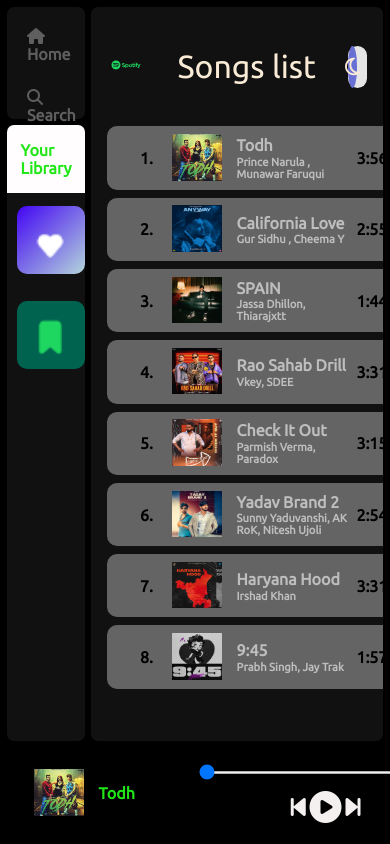
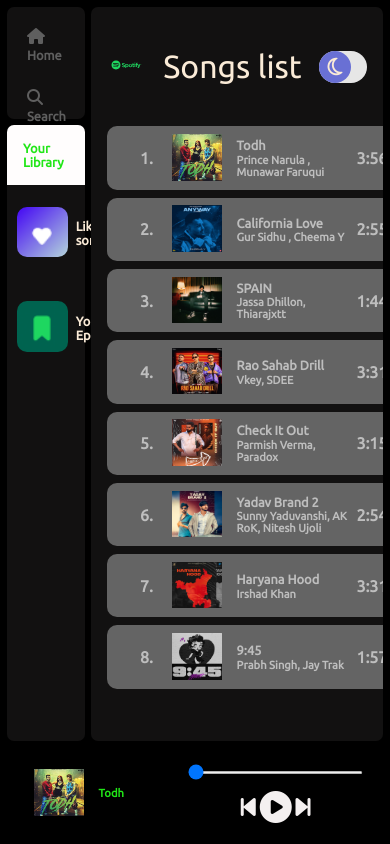
Before and after one commit to KRISHvaswani26/My_Soptify, a plain HTML site: page index.html in a window 390 px wide. Drawn offline with Linux system fonts and the light colour scheme.

Commit message:
Update style.css

```diff
--- a/style.css
+++ b/style.css
@@ -84,11 +84,6 @@ body
 {
     font-size: 0.7rem;
 }
-.singer_name:hover
-{
-    font-style: underline;
-}
-
 
 /* -------------------------------------------MAIN SEEK BAR WORK----------------------------------? */
 
@@ -243,8 +238,8 @@ body
 .sub_box2 div img {
     border-radius: 10px;
     margin-right: 0.5rem;
-    height: 8vh;
-    width: 8vh;
+    height: 7vh;
+    width: 7vh;
 }
 
 
@@ -253,8 +248,8 @@ body
 .sub_box3 div img {
     border-radius: 10px;
     margin-right: 0.5rem;
-    height: 8vh;
-    width: 8vh;
+    height: 7vh;
+    width: 7vh;
 }
 
 .sub_box3:hover {
@@ -321,7 +316,7 @@ body
     display: flex;
     justify-content: center;
     align-items: center;
-    color: rgb(0, 0, 0);
+    /* color: rgb(0, 0, 0); */
     font-weight: bolder;
 }
 
@@ -353,7 +348,7 @@ body
 
 .songname
 {
-    font-size: 1rem;
+    font-size: 0.8rem;
     margin-bottom: 0.1rem;
 }
 .castname
@@ -361,10 +356,6 @@ body
     font-size: 0.7rem;
 }
 
-.times
-{
-    color: black;
-}
 
 /* ------------------DAY NIGHT TOGGLE BUTTON----------------------- */
 
@@ -392,9 +383,9 @@ body
     /* padding-left: 10px; */
 }
 
+/* --------------------------------------------- Making Resposive desigen and all media quearyss -------------------------------------------------------- */
 
-
-@media (max-width: 800px) {
+@media (max-width: 850px) {
     .list{
         display: none;
     }
@@ -403,19 +394,124 @@ body
     {
         justify-content: center;
     }
+
+    .togbody{
+        height: 2rem;
+        width: 3rem;
+    }
+    .switch{
+        height: 2rem;
+        width: 2rem;
+    }
+    .seek_bar{
+        width: 50vw;
+    }
+
+    .sub_box2 div img{
+        height: 6vh;
+        width: 6vh;
+    }
+    .sub_box3 div img{
+        height: 6vh;
+        width: 6vh;
+    }
+
+    .like
+    {
+        font-size: 0.8rem;
+    }
+    .epp
+    {
+        font-size: 0.8rem;
+    }
+    .hom2
+    {
+        font-size: 0.8rem;
+    }
+    .search1
+    {
+        font-size: 0.8rem;
+    }
+    .volume_bar
+    {
+        width: 7vw;
+    }
 }
 
 @media (max-width : 1450px )
 {
-    .singer_name{
-        display: none;
-    }
 
     .volume_bar
     {
-        width: 6vw;
+        width: 7vw;
     }
 }
+
+
+@media (max-width : 1200px )
+{
+    .seek_bar{
+        width: 55vw;
+    }
+
+    /* .songhead{
+        font-size: 1.5rem;
+    } */
+
+
+}
+@media (max-width : 1400px )
+{
+.song-name
+{
+        font-size: 0.7rem;
+}
+.singer_name
+{
+    font-size: 0.5rem;
+}
+}
+
+
+@media (max-width : 1300px )
+{
+
+.singer_name
+{
+    display: none;
+}
+}
+
+@media (max-width : 650px )
+{
+
+.hom{
+    padding-right: 5px; ;
+    margin-right: 5px;
+}
+.serlogo{
+    padding-right: 5px; ;
+    margin-right: 5px;
+}
+.yourlist
+{
+    font-size: 0.8rem;
+}
+.seek_bar
+    {
+        width: 20vw;
+    }
+}
+
+@media (max-width : 770px )
+{
+    .seek_bar
+    {
+        width: 45vw;
+    }
+}
+
+
 
 input[type = 'checkbox']
 {
```
